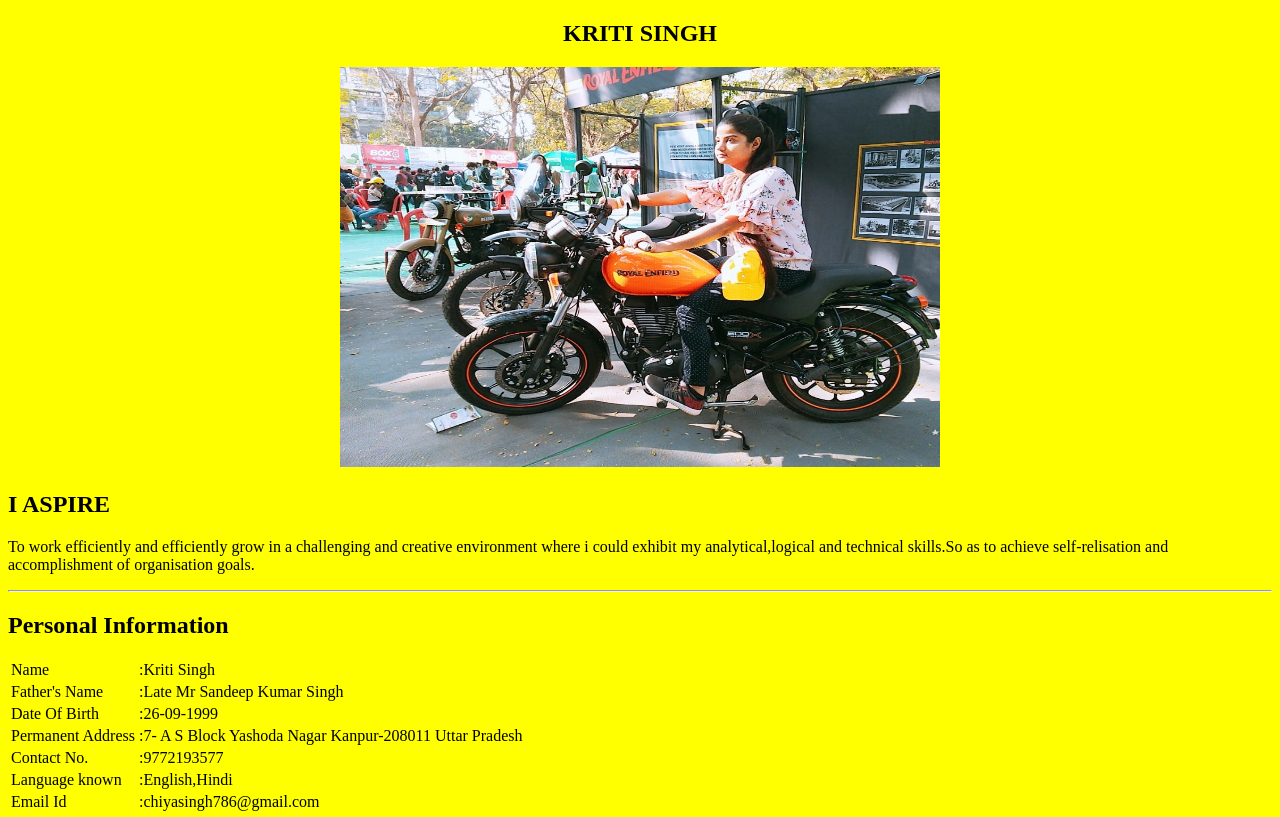
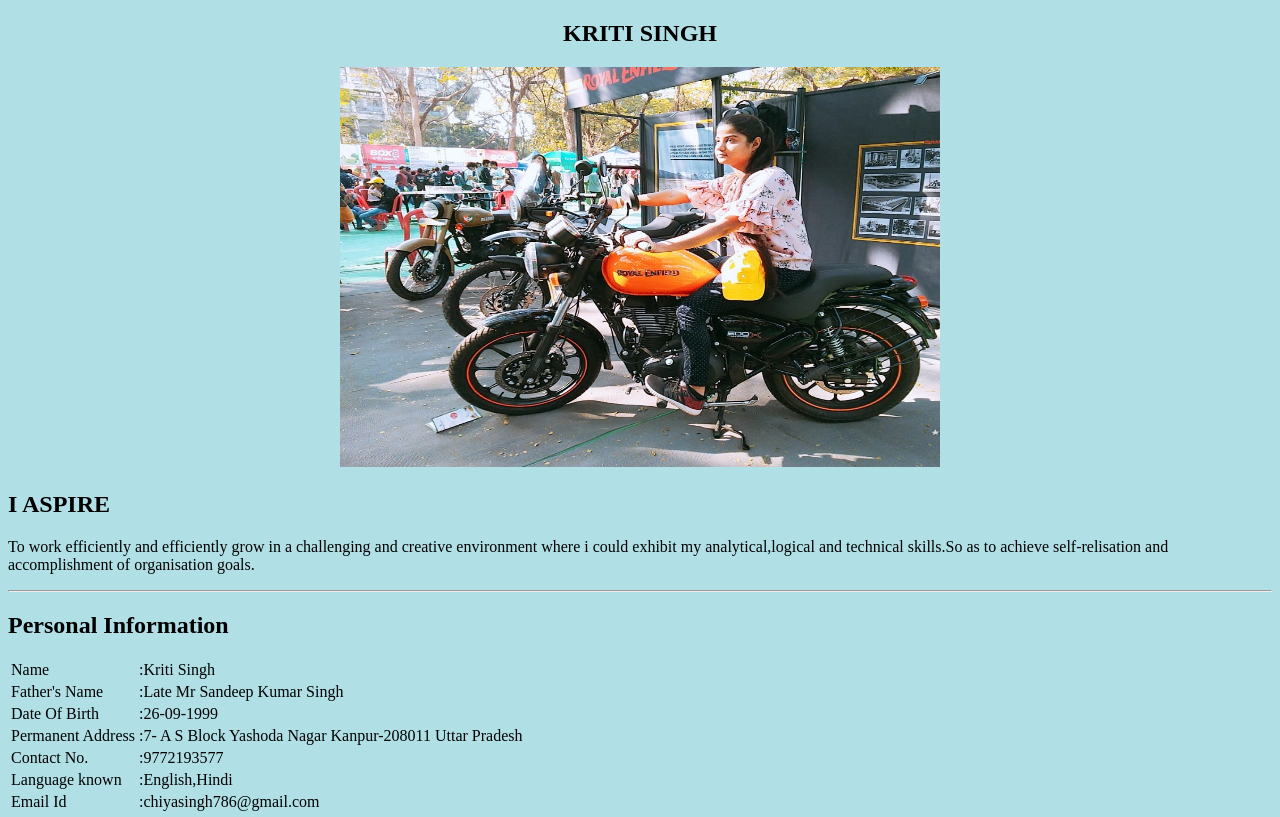
Before and after one commit to kriti786/CV1, a plain HTML site: page index.html in a window 1280 px wide. Shown: the top 817 px of the page. Drawn offline with Linux system fonts and the light colour scheme.

Commit message:
Update index.html

```diff
--- a/index.html
+++ b/index.html
@@ -8,7 +8,7 @@
     <title>Kriti's personal site</title>
 
   </head>
-  <body style="background-color:yellow">
+  <body style="background-color:powderblue">
   <center>
 <h2>KRITI SINGH</h2>
 
```
